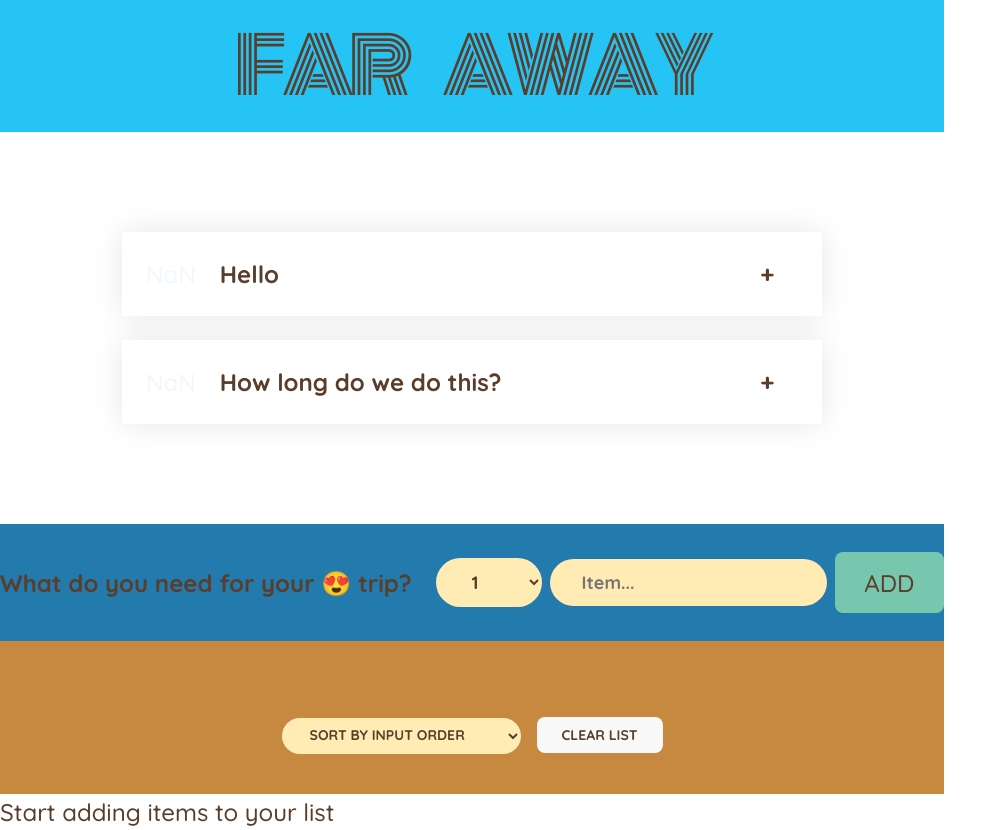
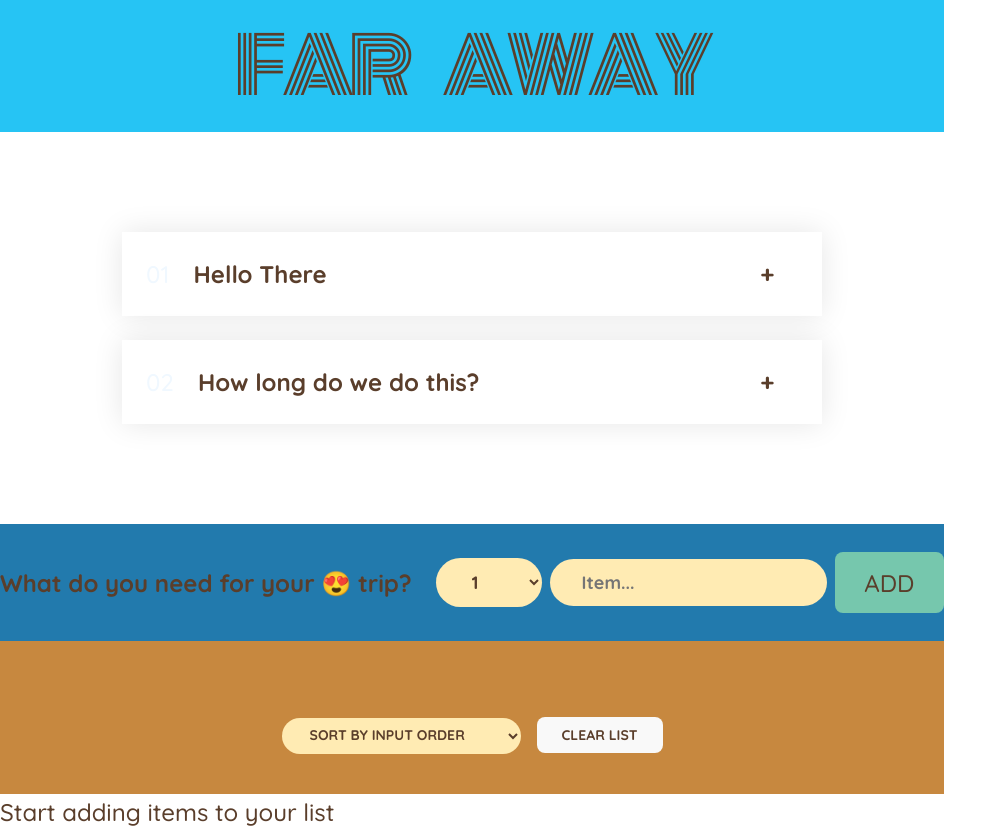
Before and after one commit to anaktas24/travel-list, a React (Vite) app in the folder travel-list/: page / in a window 1280 px wide. Shown: the whole page, without its empty margins (0-1007 px from the left). Built offline with nearby package versions, Linux system fonts and the light colour scheme.

Commit message:
added children prop to accordion

```diff
--- a/travel-list/src/components/Accordion.jsx
+++ b/travel-list/src/components/Accordion.jsx
@@ -2,19 +2,27 @@ import { useState } from "react"
 
 
 function Accordion({data}){
+  const [curOpen, setCurOpen] = useState(null)
   return(
     <div className="accordion">
       {data.map((el, i) => (
-        <AccordionItem  title={el.title} text={el.description} nnum={i} key={el.title}/>))}
+        <AccordionItem
+          curOpen = {curOpen}
+          onOpen = {setCurOpen}
+          title={el.title}
+          description={el.description}
+          num={i}
+          key={el.title}/>))}
     </div>
   )
 
 }
 
-function AccordionItem({num, title, description}){
-  const [isOpen, setIsOpen] = useState(false)
+function AccordionItem({num, title, description, curOpen, onOpen}){
+  const isOpen = num ===curOpen
+
   function handleToggle(){
-    setIsOpen((isOpen)=> !isOpen)
+    onOpen(num)
   }
   return(
     <div className={`item ${isOpen ? "open" : ""}`} onClick={handleToggle}>
--- a/travel-list/src/components/App.jsx
+++ b/travel-list/src/components/App.jsx
@@ -9,13 +9,13 @@ import {useState} from 'react'
 
 const fags=[
   {
-    title:"Hello",
-    text:"This is a text from a villain"
+    title:"Hello There",
+    description:"This is a text from a villain"
   },
 
   {
     title:"How long do we do this?",
-    text: "In previous times not much has been changed"
+    description: "In previous times not much has been changed"
   }]
 
 
```
Also changed, not shown: travel-list/.eslintrc.cjs (deleted).
